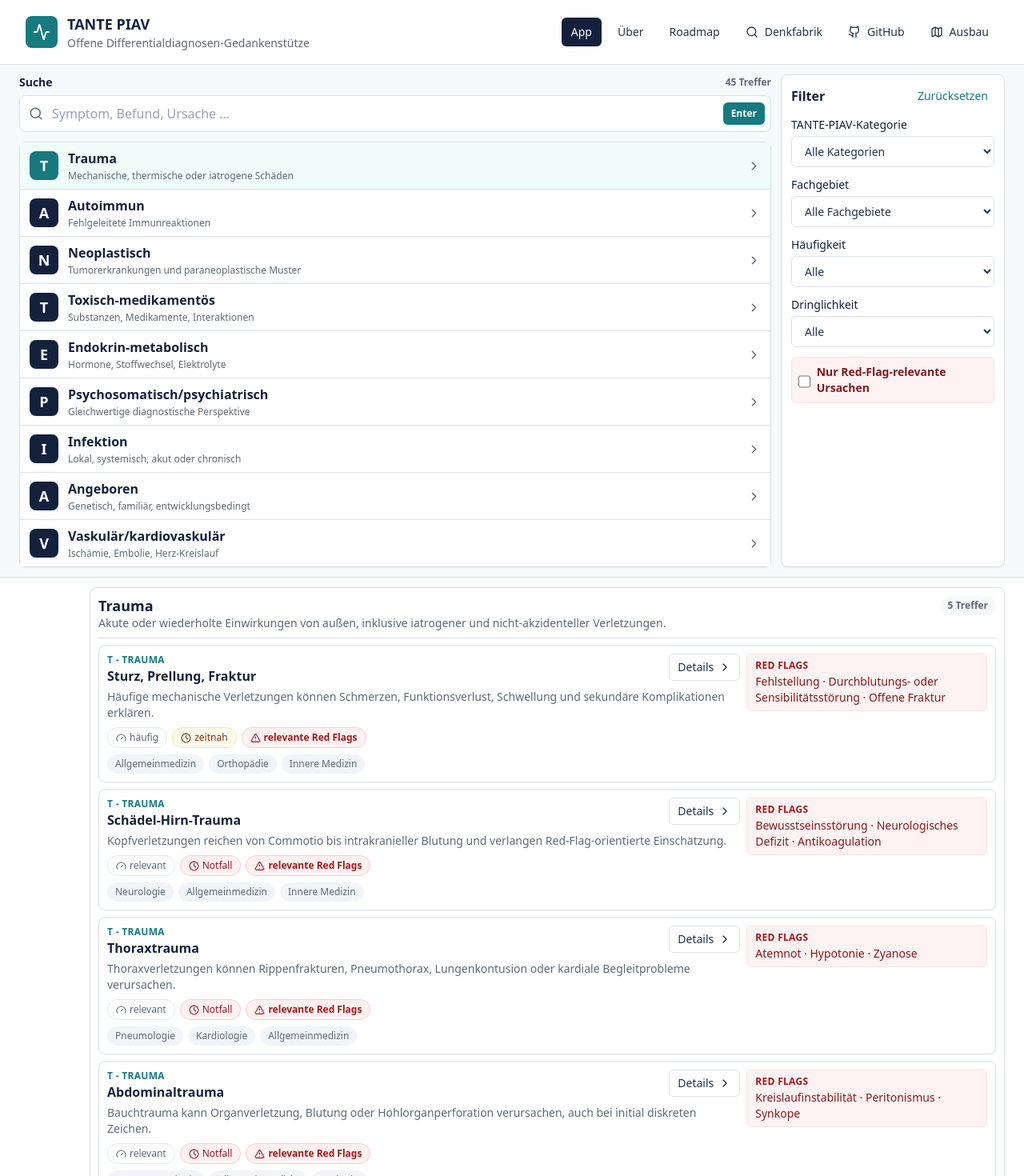
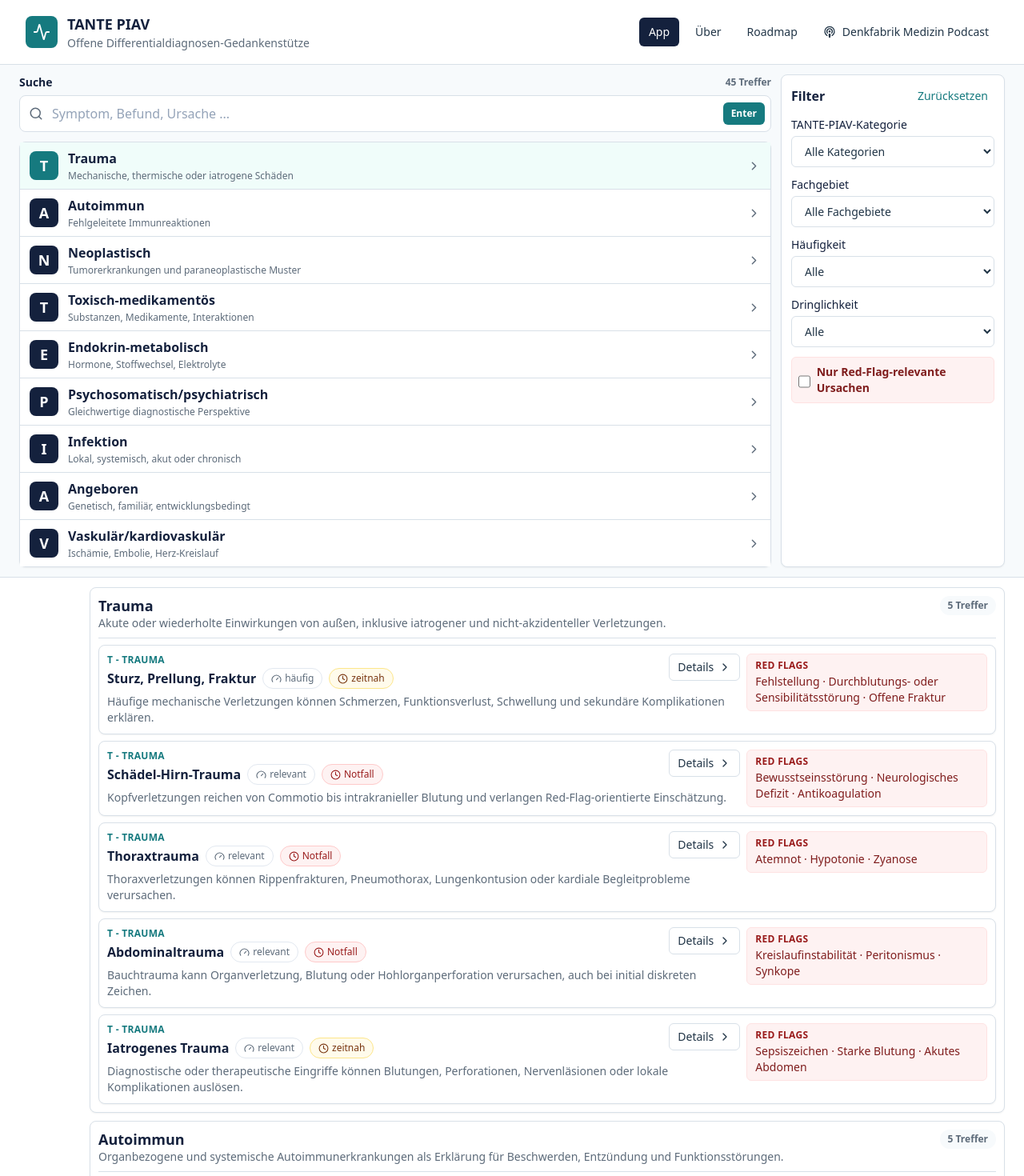
Before and after one commit to bummsgeordy/Tante-Piav, a React (Vite) app: page / in a window 1280 px wide. Shown: the top 1470 px of the page at 80% size. Built offline with nearby package versions, Linux system fonts and the light colour scheme.

Commit message:
Karten reduziert.

```diff
--- a/src/components/CauseCard.tsx
+++ b/src/components/CauseCard.tsx
@@ -1,7 +1,7 @@
 import { ChevronRight } from "lucide-react";
 import type { Cause } from "../types/medical";
-import { getCategoryAcronym, getCategoryLabel, getSpecialtyLabel } from "../utils/getCategoryLabel";
-import { FrequencyBadge, RedFlagBadge, UrgencyBadge } from "./Badges";
+import { getCategoryAcronym, getCategoryLabel } from "../utils/getCategoryLabel";
+import { FrequencyBadge, UrgencyBadge } from "./Badges";
 
 interface CauseCardProps {
   cause: Cause;
@@ -24,9 +24,13 @@ export function CauseCard({ cause, onSelect }: CauseCardProps) {
               <p className="text-xs font-semibold uppercase tracking-wide text-clinical-accent">
                 {getCategoryAcronym(cause.category)} - {getCategoryLabel(cause.category)}
               </p>
-              <h3 className="mt-0.5 break-words text-base font-semibold leading-5 text-clinical-ink">
-                {cause.title}
-              </h3>
+              <div className="mt-0.5 flex min-w-0 flex-wrap items-center gap-x-2 gap-y-1">
+                <h3 className="break-words text-base font-semibold leading-5 text-clinical-ink">
+                  {cause.title}
+                </h3>
+                <FrequencyBadge frequency={cause.frequency} />
+                <UrgencyBadge urgency={cause.urgency} />
+              </div>
             </div>
             <button
               className="inline-flex shrink-0 items-center justify-center gap-1.5 rounded-md border border-clinical-line px-2.5 py-1.5 text-sm font-medium text-clinical-text hover:border-clinical-accent hover:text-clinical-accent"
@@ -41,23 +45,6 @@ export function CauseCard({ cause, onSelect }: CauseCardProps) {
           <p className="mt-1.5 break-words text-sm leading-5 text-clinical-muted">
             {cause.shortDescription}
           </p>
-
-          <div className="mt-2 flex min-w-0 flex-wrap gap-1.5">
-            <FrequencyBadge frequency={cause.frequency} />
-            <UrgencyBadge urgency={cause.urgency} />
-            <RedFlagBadge major={cause.hasMajorRedFlags} />
-          </div>
-
-          <div className="mt-2 flex min-w-0 flex-wrap gap-1.5">
-            {cause.specialties.slice(0, 3).map((specialty) => (
-              <span
-                className="min-w-0 break-words rounded-full bg-slate-100 px-2.5 py-1 text-xs font-medium text-clinical-muted"
-                key={specialty}
-              >
-                {getSpecialtyLabel(specialty)}
-              </span>
-            ))}
-          </div>
         </div>
 
         {hasRedFlags ? (
--- a/src/components/Header.tsx
+++ b/src/components/Header.tsx
@@ -1,4 +1,4 @@
-import { Activity, Github, Map, Search } from "lucide-react";
+import { Activity, Podcast } from "lucide-react";
 import type { PageId } from "../types/navigation";
 
 interface HeaderProps {
@@ -53,26 +53,9 @@ export function Header({ currentPage, onNavigate }: HeaderProps) {
             rel="noreferrer"
             target="_blank"
           >
-            <Search aria-hidden="true" size={16} />
-            Denkfabrik
+            <Podcast aria-hidden="true" size={16} />
+            Denkfabrik Medizin Podcast
           </a>
-          <a
-            className="inline-flex items-center gap-2 rounded-md px-3 py-2 text-sm font-medium text-clinical-text hover:bg-slate-100"
-            href="https://github.com/bummsgeordy/Tante-Piav"
-            rel="noreferrer"
-            target="_blank"
-          >
-            <Github aria-hidden="true" size={16} />
-            GitHub
-          </a>
-          <button
-            className="inline-flex items-center gap-2 rounded-md px-3 py-2 text-sm font-medium text-clinical-text hover:bg-slate-100"
-            onClick={() => onNavigate("roadmap")}
-            type="button"
-          >
-            <Map aria-hidden="true" size={16} />
-            Ausbau
-          </button>
         </nav>
       </div>
     </header>
```
